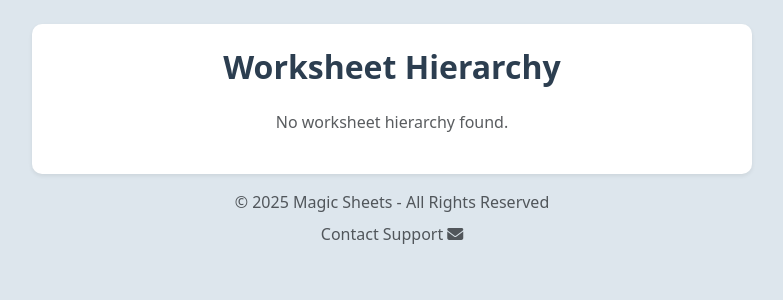
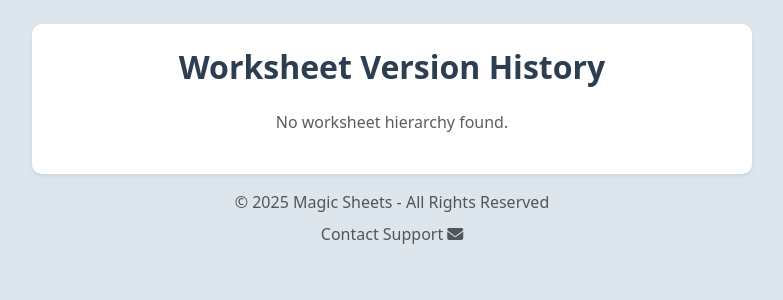
Before and after one commit to donnmaldonado/magic_sheets, a Django app: template main/templates/worksheet_hierarchy.html in a window 1280 px wide. Shown: the part 74-374 px from the top of the page, without its empty margins (248-1031 px from the left). Run offline with Django 5.2, Linux system fonts and the light colour scheme; the template is opened without the code that fills it, so the values that code supplies are empty.

Commit message:
edited css for versioning

```diff
--- a/main/templates/worksheet_hierarchy.html
+++ b/main/templates/worksheet_hierarchy.html
@@ -6,7 +6,7 @@
         <div class="col-md-8">
             <div class="card shadow-sm">
                 <div class="card-body">
-                    <h2 class="card-title text-center mb-4">Worksheet Hierarchy</h2>
+                    <h2 class="card-title text-center mb-4">Worksheet Version History</h2>
 
                     <div class="worksheet-tree">
                         {% if root_sheet %}
--- a/main/templates/worksheet_tree_node.html
+++ b/main/templates/worksheet_tree_node.html
@@ -10,8 +10,9 @@
             {% endif %}
             <span class="flex-grow-1">
                 <span class="fw-medium">{{ sheet.title }}</span>
+                <span class="text-muted">{{ sheet.prompt.name }}</span>
             </span>
-            <a href="{% url 'viewsheet' sheet.id %}" class="btn btn-sm btn-outline-primary ms-2">View</a>
+            <a href="{% url 'viewsheet' sheet.id %}" class="btn btn-sm custom-blue-btn ms-2">View</a>
         </div>
     </div>
     {% if sheet.versions.exists %}
```
